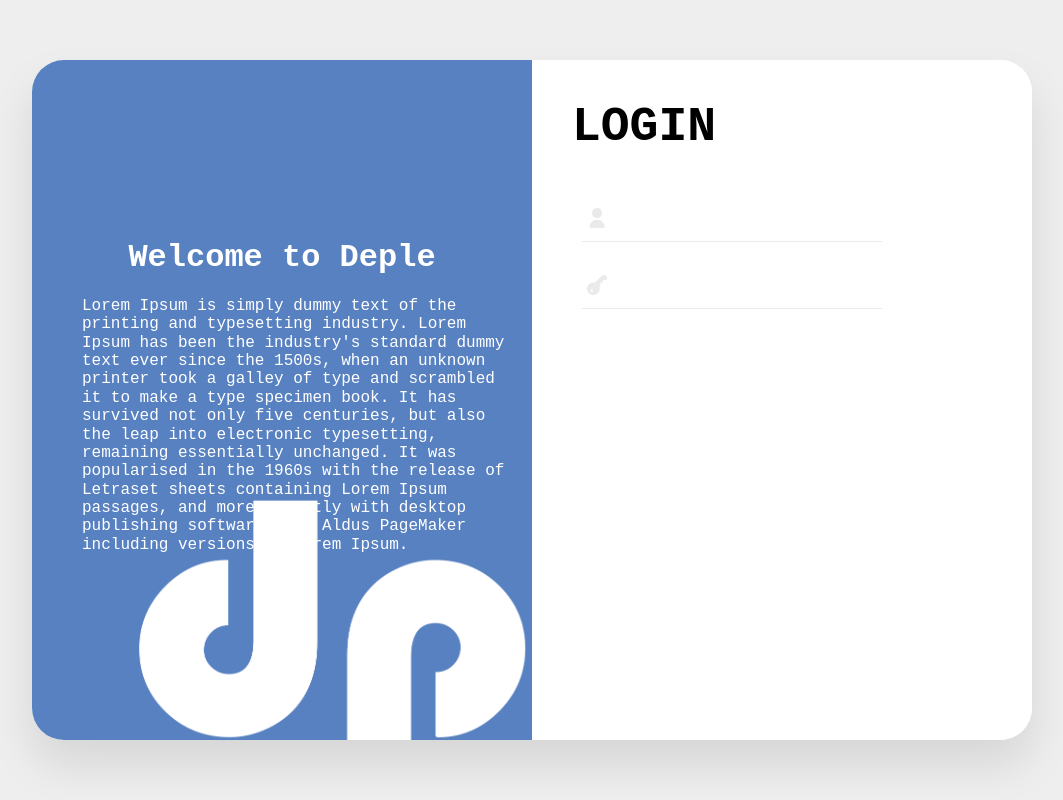
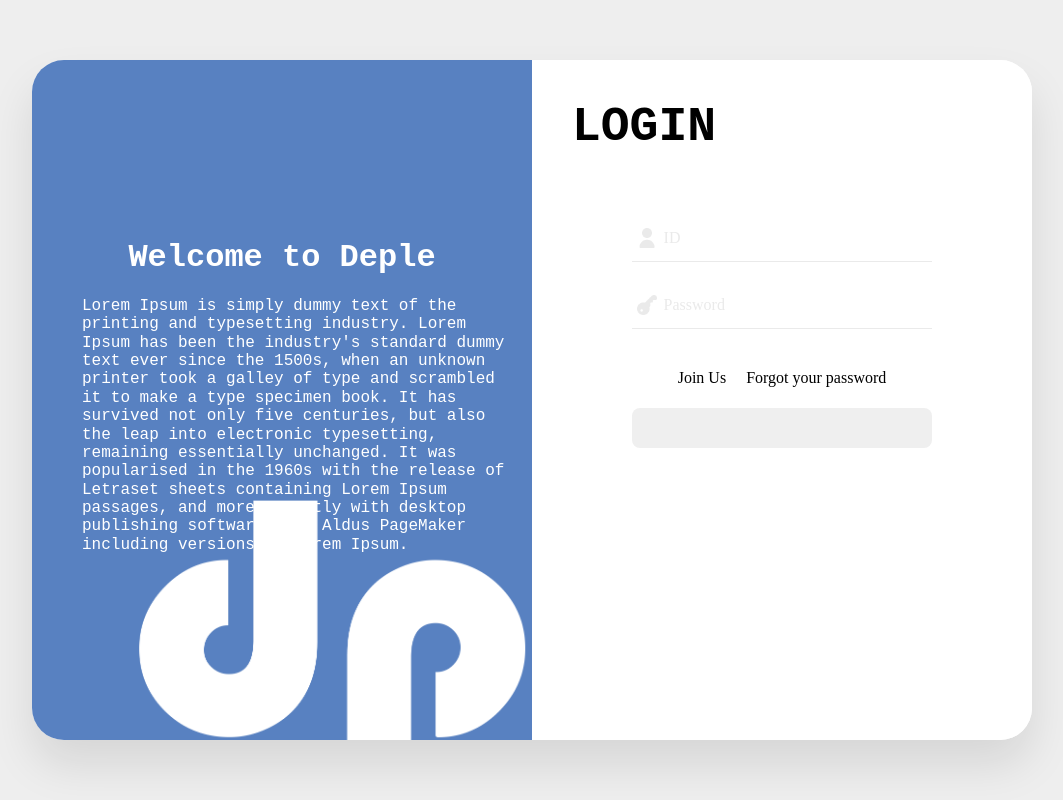
Before and after one commit to sdf5771/deple-app, a React (Create React App) app in the folder deple-app-front-end/: page /login in a window 1280 px wide. Shown: the whole page, without its empty margins (108-1171 px from the left). Built offline with nearby package versions, Linux system fonts and the light colour scheme.

Commit message:
[Front-end]20221022PM1333

```diff
--- a/deple-app-front-end/src/Components/PublicInput.js
+++ b/deple-app-front-end/src/Components/PublicInput.js
@@ -48,7 +48,7 @@ function PublicInput({ InputId, InputClass, Type, PlaceHolder, DefaultVal}) {
     return (
         <div id={InputId ? InputId : ''} className={styles.public_input_root}>
             <div className={iconImageSelector}></div>
-            <input onFocus={inputFocusHandler} onBlur={inputBlurHandler} placeholder={PlaceHolder ? PlaceHolder : ""}/>
+            <input onFocus={inputFocusHandler} onBlur={inputBlurHandler} placeholder={PlaceHolder ? PlaceHolder : ""} maxLength='50'/>
         </div>
     );
 }
--- a/deple-app-front-end/src/Route/Login/LoginForm.js
+++ b/deple-app-front-end/src/Route/Login/LoginForm.js
@@ -10,10 +10,14 @@ function LoginForm() {
             </div>
             <div className={styles.login_form_body}>
                 <div className={styles.login_form_input_container}>
-                    <PublicInput Type="id" />
-                    <PublicInput Type="password" />
+                    <PublicInput InputId='LoginIdInput' Type="id" PlaceHolder='ID' />
+                    <PublicInput InputId='LoginPwInput' Type="password" PlaceHolder='Password'/>
+                    <div className={styles.login_form_btn_container} style={{gap: '20px', marginTop: '20px'}}>
+                        <span id='JoinUsBtn'>Join Us</span>
+                        <span>Forgot your password</span>
+                    </div>
                     <div className={styles.login_form_btn_container}>
-
+                        <button id='' className={styles.login_button}></button>
                     </div>
                 </div>
             </div>
--- a/deple-app-front-end/src/Stylesheets/LoginForm.module.css
+++ b/deple-app-front-end/src/Stylesheets/LoginForm.module.css
@@ -24,15 +24,31 @@
     height: calc(100% - 66px - 40px);
 }
 .login_form_input_container{
-    margin-top: 20px;
-    padding-left: 30px;
+    margin-top: 40px;
     display: flex;
     flex-direction: column;
-    width: calc(100% - 30px);
+    width: 100%;
     gap: 20px;
+    justify-content: center;
+    align-items: center;
 }
 .login_form_btn_container{
     width: 100%;
     display: flex;
     flex-direction: row;
+    justify-content: center;
 }
+.login_form_btn_container > span{
+    cursor: pointer;
+}
+.login_form_btn_container > span:hover{
+    color: #5881C0;
+}
+.login_button{
+    width: 300px;
+    height: 40px;
+    border-radius: 8px;
+    border: 0;
+    outline: none;
+    color: #fff;
+}
--- a/deple-app-front-end/src/Stylesheets/PublicInput.module.css
+++ b/deple-app-front-end/src/Stylesheets/PublicInput.module.css
@@ -14,6 +14,11 @@
     height: calc(100% - 2px);
     border: 0;
     outline: none;
+    font-size: 1rem;
+}
+.public_input_root > input::placeholder{
+    font-size: 1rem;
+    color: #eaeaea;
 }
 .input_image_id{
     width: 30px; height: 30px;
```
